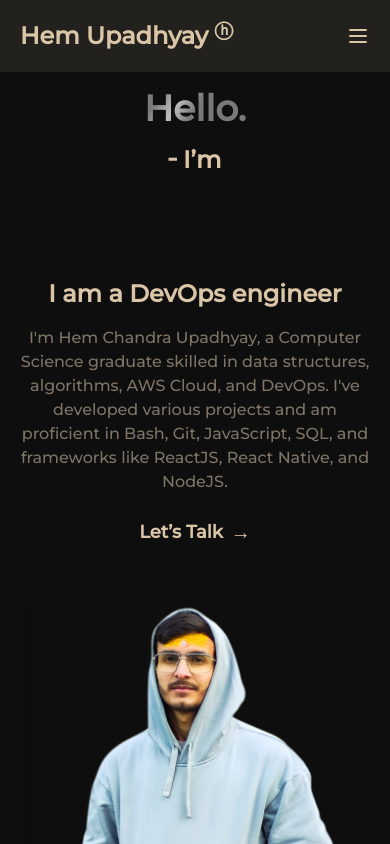
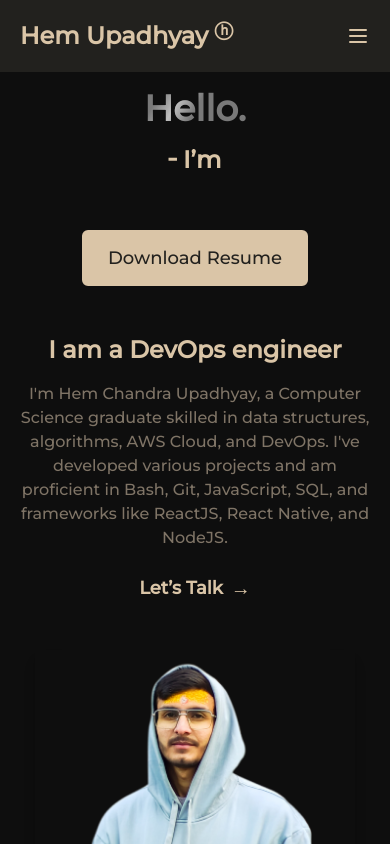
Before and after one commit to hemupadhyay26/portfolio-hem-reactjs, a React (Create React App) app: page / in a window 390 px wide. Shown: the top 844 px of the page. Built offline with nearby package versions, Linux system fonts and the light colour scheme.

Commit message:
fix lint

```diff
--- a/src/components/aboutMe.js
+++ b/src/components/aboutMe.js
@@ -44,12 +44,13 @@ const AboutMe = () => {
                         </div>
                     </div>
 
-                    <a
-                        href="#"
+                    <button
+                        onClick={() => alert('Resume will be available soon!')}
                         className="hidden md:inline-block bg-primary text-box py-3 px-6 rounded-md text-lg transition duration-300 border-2 border-primary hover:bg-background hover:text-primary"
                     >
                         Download Resume
-                    </a>
+                    </button>
+
 
                 </div>
             </div>
--- a/src/components/dynamicTextAnimation.js
+++ b/src/components/dynamicTextAnimation.js
@@ -1,14 +1,14 @@
-import { useEffect, useState } from "react";
-
+import { useEffect, useState, useMemo } from "react";
 
 const DynamicTextAnimation = () => {
-  const texts = [
+  const texts = useMemo(() => [
     'Hem Chandra Upadhyay',
     'Developer',
     'Creative Designer',
     'Tech Enthusiast',
-    'Devops engineer'
-  ];
+    'DevOps Engineer'
+  ], []); // ✅ useMemo ensures texts array doesn't change on every render
+
   const [currentText, setCurrentText] = useState('');
   const [fullText, setFullText] = useState(texts[0]);
   const [index, setIndex] = useState(0);
@@ -29,7 +29,7 @@ const DynamicTextAnimation = () => {
         if (currentText.length > 0) {
           setCurrentText(prev => fullText.slice(0, prev.length - 1));
         } else {
-          setIndex((prevIndex) => (prevIndex + 1) % texts.length);
+          setIndex(prevIndex => (prevIndex + 1) % texts.length);
           setFullText(texts[(index + 1) % texts.length]);
           setTyping(true);
         }
--- a/src/components/introduction.js
+++ b/src/components/introduction.js
@@ -1,4 +1,3 @@
-import DynamicTextAnimation from "./dynamicTextAnimation";
 import heroImage from "../assets/hero.png";
 import CircularText from "../blocks/TextAnimations/CircularText/CircularText";
 import ShinyText from "../blocks/TextAnimations/ShinyText/ShinyText";
@@ -28,12 +27,13 @@ const Introduction = () => {
                             transition={{ type: "spring", damping: 30, stiffness: 400 }}
                             rotationInterval={3000}
                         /></h3>
-                    <a
-                        href="#"
-                        className="hidden md:inline-block bg-primary text-box py-3 px-6 rounded-md text-lg transition duration-300 border-2 border-primary hover:bg-background hover:text-primary"
+                    <button
+                        onClick={() => console.log("Resume download triggered!")}
+                        className="bg-primary text-box py-3 px-6 rounded-md text-lg transition duration-300 border-2 border-primary hover:bg-background hover:text-primary"
                     >
                         Download Resume
-                    </a>
+                    </button>
+
                 </div>
 
                 {/* Right side */}
@@ -46,15 +46,16 @@ const Introduction = () => {
 
                     {/* Container for Let’s Talk and CircularText */}
                     <div className="flex flex-col items-center md:items-start">
-                        <a
-                            href="#"
+                        <button
+                            onClick={() => console.log("Opening contact form")}
                             className="group text-primary font-bold text-lg md:text-xl flex items-center justify-center md:justify-start transition-all duration-300 hover:text-secondary"
                         >
                             Let’s Talk
                             <span className="ml-2 text-xl md:text-2xl transform transition-all duration-300 group-hover:translate-x-2">
                                 &#8594;
                             </span>
-                        </a>
+                        </button>
+
 
                         {/* Circular Component Below Let’s Talk (Hidden on Mobile) */}
                         <div className="hidden md:block mt-6">
--- a/src/components/navbar.js
+++ b/src/components/navbar.js
@@ -27,21 +27,20 @@ const Navbar = () => {
         <>
             {/* Desktop Navbar - visible on screens larger than 'sm' */}
             <div
-                className={`hidden sm:flex place-content-evenly items-center p-5 bg-transparent transition-all duration-300 ${
-                    isScrolled ? "bg-primary text-black" : ""
-                }`}
+                className={`hidden sm:flex place-content-evenly items-center p-5 bg-transparent transition-all duration-300 ${isScrolled ? "bg-primary text-black" : ""
+                    }`}
             >
                 {navigationLinks.map((link, index) => (
                     link === "Hem Upadhyay" ? (
-                        <a
+                        <button
                             key={index}
-                            href="#"
                             className="font-bold text-3xl text-box mx-8"
-                            onClick={toggleMenu} // Open the menu when Hem Upadhyay is clicked
+                            onClick={toggleMenu}
                         >
                             {link}
                             <sup> ⓗ </sup>
-                        </a>
+                        </button>
+
                     ) : (
                         <a
                             key={index}
@@ -59,12 +58,10 @@ const Navbar = () => {
             <div className="sm:hidden flex justify-between items-center p-5 bg-box relative">
                 {/* Hem Upadhyay link that also opens the menu on mobile */}
                 <div
-                    className={`text-2xl font-bold text-primary sm:hidden`}
-                    onClick={toggleMenu} // Open the menu when Hem Upadhyay is clicked
+                    className="text-2xl font-bold text-primary sm:hidden cursor-pointer"
+                    onClick={toggleMenu} // Opens the menu when clicked
                 >
-                    <a href="#">
-                        Hem Upadhyay <sup>ⓗ</sup>
-                    </a>
+                    Hem Upadhyay <sup>ⓗ</sup>
                 </div>
                 {/* Hamburger Icon */}
                 <button
```
